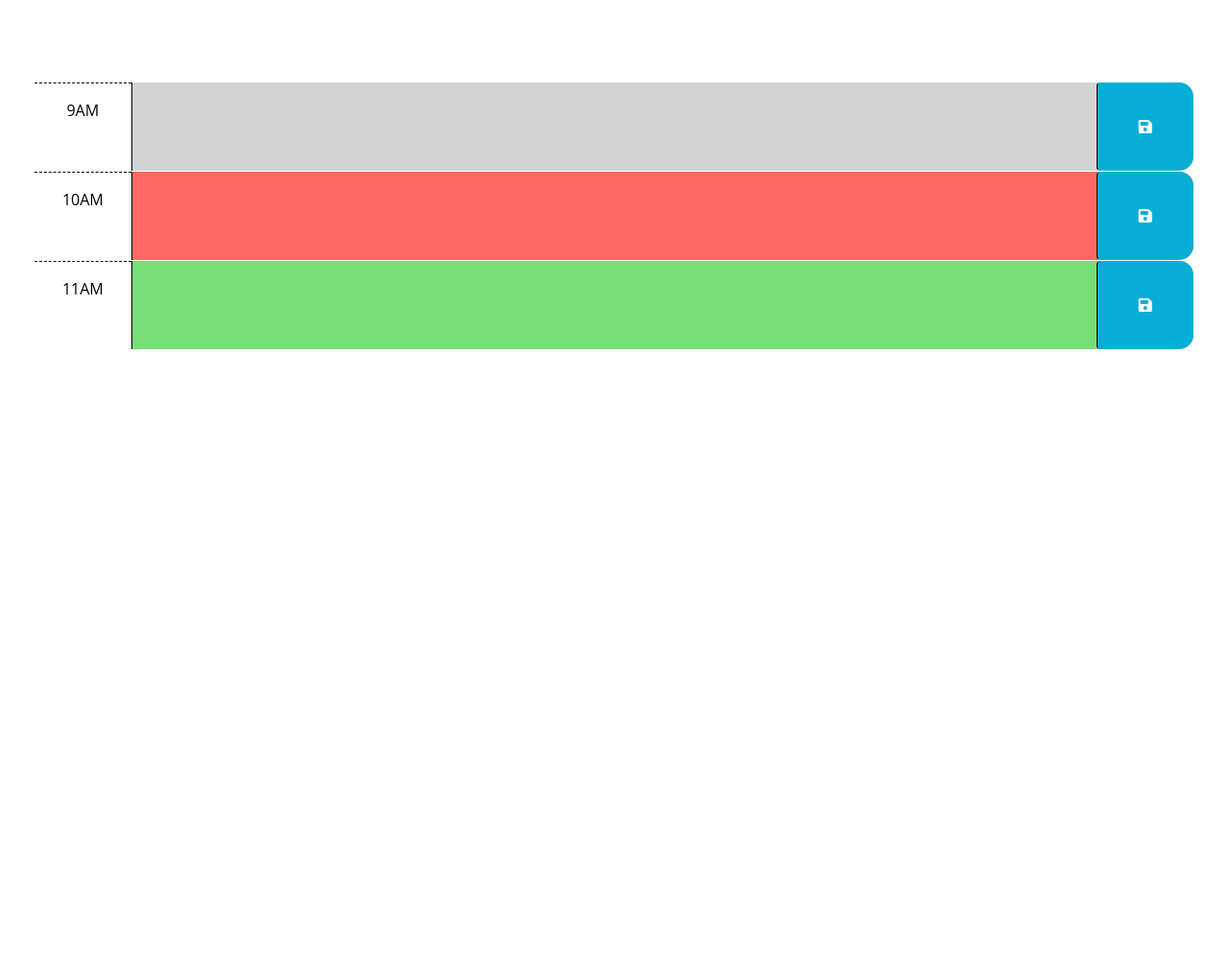
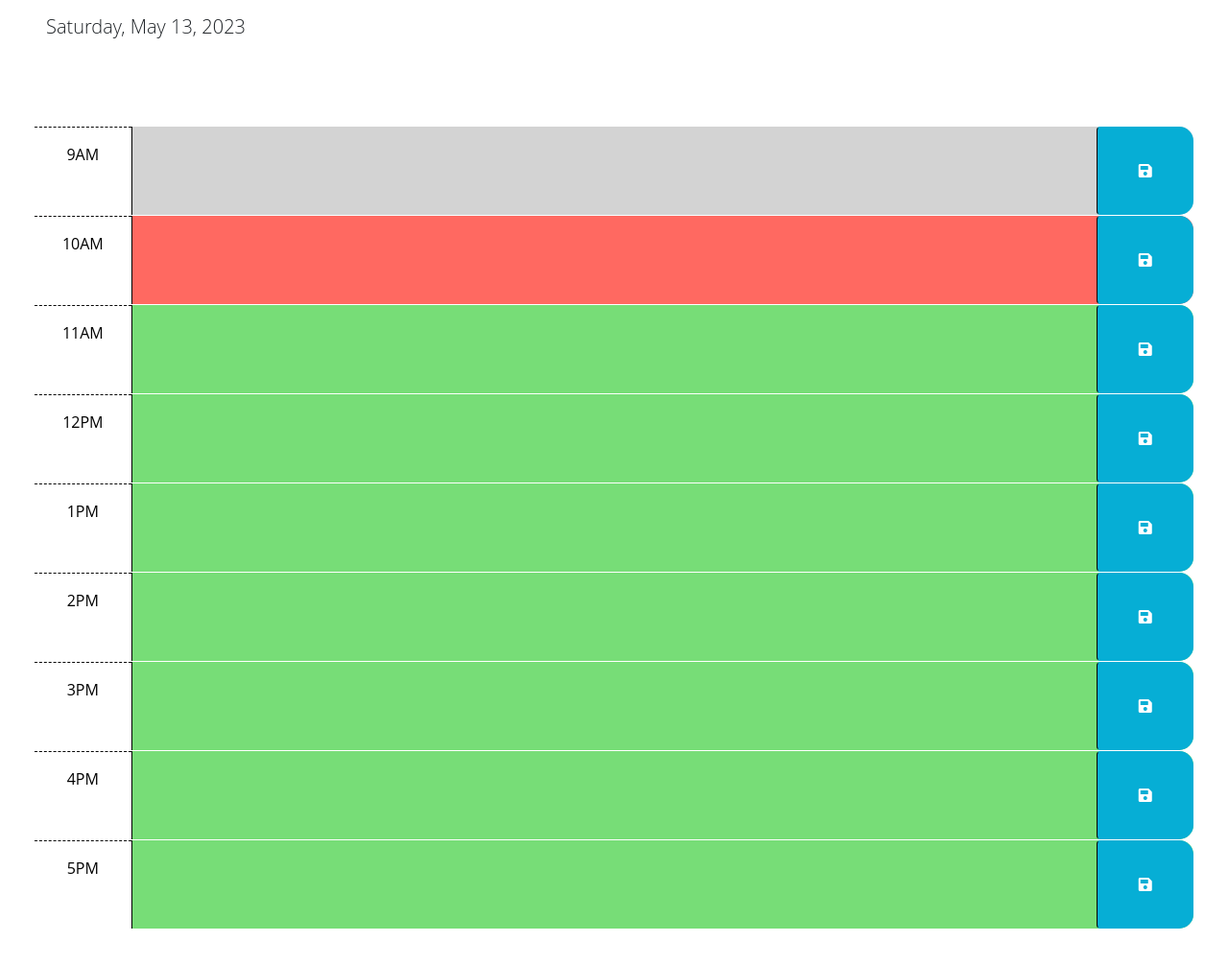
Before and after one commit to amandajduva/work-day-scheduler, a plain HTML site: page index.html in a window 1280 px wide. Shown: the part 166-1172 px from the top of the page at 96% size. Before the commit the page ends 800 px from the top, so only its background shows below. Drawn offline with nearby package versions, Linux system fonts and the light colour scheme; files that its build step writes are made by us from their sources.

Commit message:
added current date and standard business hours timeblocks

```diff
--- a/Assets/css/style.css
+++ b/Assets/css/style.css
@@ -1,6 +1,12 @@
 body {
   font-family: 'Open Sans', sans-serif;
   font-size: 16px;
+}
+
+header {
+  display: flex;
+  flex-direction: column;
+  justify-content: center;
 }
 
 textarea {
@@ -30,6 +36,10 @@ textarea {
   border-top: 1px dashed #000000;
 }
 
+#hour-17 {
+  margin-bottom: 50px;
+}
+
 .past {
   background-color: #d3d3d3;
   color: white;
--- a/Assets/js/script.js
+++ b/Assets/js/script.js
@@ -8,16 +8,18 @@ $(function () {
   // function? How can DOM traversal be used to get the "hour-x" id of the
   // time-block containing the button that was clicked? How might the id be
   // useful when saving the description in local storage?
-  //
+
   // TODO: Add code to apply the past, present, or future class to each time
   // block by comparing the id to the current hour. HINTS: How can the id
   // attribute of each time-block be used to conditionally add or remove the
   // past, present, and future classes? How can Day.js be used to get the
   // current hour in 24-hour time?
-  //
+
   // TODO: Add code to get any user input that was saved in localStorage and set
   // the values of the corresponding textarea elements. HINT: How can the id
   // attribute of each time-block be used to do this?
-  //
+
   // TODO: Add code to display the current date in the header of the page.
+  let today = dayjs();
+  $("#current-day").text(today.format("dddd, MMMM DD, YYYY"));
 });
--- a/index.html
+++ b/index.html
@@ -20,7 +20,7 @@
       href="https://fonts.googleapis.com/css2?family=Fira+Sans:wght@400;700&display=swap"
       rel="stylesheet"
     />
-    <link rel="stylesheet" href="style.css" />
+    <link rel="stylesheet" href="./Assets/css/style.css" />
     <title>Work Day Scheduler</title>
   </head>
 
@@ -28,18 +28,9 @@
     <header class="p-5 mb-4">
       <h1 class="display-3">Work Day Scheduler</h1>
       <p class="lead">A simple calendar app for scheduling your work day</p>
-      <p id="currentDay" class="lead"></p>
+      <p id="current-day" class="lead"></p>
     </header>
     <div class="container-fluid px-5">
-      <!-- Use class for "past", "present", and "future" to apply styles to the
-        time-block divs accordingly. The javascript will need to do this by
-        adding/removing these classes on each div by comparing the hour in the
-        id to the current hour. The html provided below is meant to be an example
-        demonstrating how the css provided can be leveraged to create the
-        desired layout and colors. The html below should be removed or updated
-        in the finished product. Remember to delete this comment once the
-        code is implemented.
-        -->
 
       <!-- Example of a past time block. The "past" class adds a gray background color. -->
       <div id="hour-9" class="row time-block past">
@@ -67,6 +58,54 @@
           <i class="fas fa-save" aria-hidden="true"></i>
         </button>
       </div>
+
+      <div id="hour-12" class="row time-block future">
+        <div class="col-2 col-md-1 hour text-center py-3">12PM</div>
+        <textarea class="col-8 col-md-10 description" rows="3"> </textarea>
+        <button class="btn saveBtn col-2 col-md-1" aria-label="save">
+          <i class="fas fa-save" aria-hidden="true"></i>
+        </button>
+      </div>
+
+      <div id="hour-13" class="row time-block future">
+        <div class="col-2 col-md-1 hour text-center py-3">1PM</div>
+        <textarea class="col-8 col-md-10 description" rows="3"> </textarea>
+        <button class="btn saveBtn col-2 col-md-1" aria-label="save">
+          <i class="fas fa-save" aria-hidden="true"></i>
+        </button>
+      </div>
+
+      <div id="hour-14" class="row time-block future">
+        <div class="col-2 col-md-1 hour text-center py-3">2PM</div>
+        <textarea class="col-8 col-md-10 description" rows="3"> </textarea>
+        <button class="btn saveBtn col-2 col-md-1" aria-label="save">
+          <i class="fas fa-save" aria-hidden="true"></i>
+        </button>
+      </div>
+
+      <div id="hour-15" class="row time-block future">
+        <div class="col-2 col-md-1 hour text-center py-3">3PM</div>
+        <textarea class="col-8 col-md-10 description" rows="3"> </textarea>
+        <button class="btn saveBtn col-2 col-md-1" aria-label="save">
+          <i class="fas fa-save" aria-hidden="true"></i>
+        </button>
+      </div>
+
+      <div id="hour-16" class="row time-block future">
+        <div class="col-2 col-md-1 hour text-center py-3">4PM</div>
+        <textarea class="col-8 col-md-10 description" rows="3"> </textarea>
+        <button class="btn saveBtn col-2 col-md-1" aria-label="save">
+          <i class="fas fa-save" aria-hidden="true"></i>
+        </button>
+      </div>
+
+      <div id="hour-17" class="row time-block future">
+        <div class="col-2 col-md-1 hour text-center py-3">5PM</div>
+        <textarea class="col-8 col-md-10 description" rows="3"> </textarea>
+        <button class="btn saveBtn col-2 col-md-1" aria-label="save">
+          <i class="fas fa-save" aria-hidden="true"></i>
+        </button>
+      </div>
     </div>
 
     <script src="https://cdnjs.cloudflare.com/ajax/libs/jquery/3.2.1/jquery.min.js"></script>
@@ -74,6 +113,6 @@
     integrity="sha256-iu/zLUB+QgISXBLCW/mcDi/rnf4m4uEDO0wauy76x7U="
     crossorigin="anonymous"></script>
 
-    <script src="script.js"></script>
+    <script src="./Assets/js/script.js"></script>
   </body>
 </html>
```
